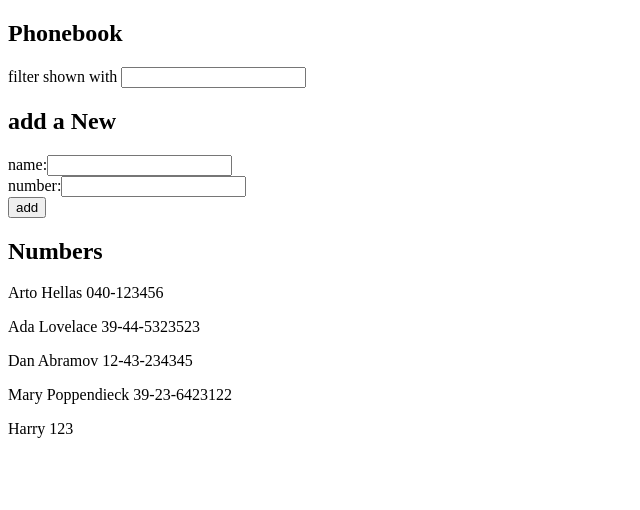
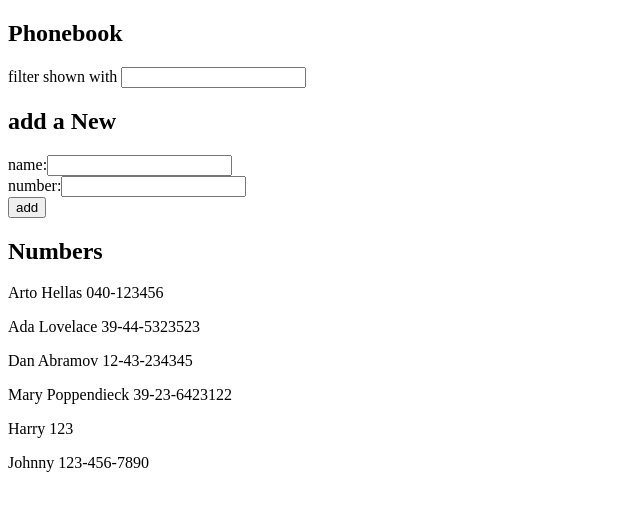
Before and after one commit to morebebop/fso-britton, a React (Create React App) app in the folder part2/phonebook/: page / in a window 1280 px wide. Shown: the top 510 px of the page, without its empty margins (0-640 px from the left). Built offline with nearby package versions, Linux system fonts and the light colour scheme; data requests are answered from the project's data file.

Commit message:
Feat: move backend comm to module persons.js
Exercise 2.13 This commit moves all backend/database communication
functions to a separate module. persons.js

```diff
--- a/part2/phonebook/db.json
+++ b/part2/phonebook/db.json
@@ -24,6 +24,11 @@
       "name": "Harry",
       "number": "123",
       "id": 5
+    },
+    {
+      "name": "Johnny",
+      "number": "123-456-7890",
+      "id": 6
     }
   ]
 }
--- a/part2/phonebook/src/App.js
+++ b/part2/phonebook/src/App.js
@@ -1,8 +1,8 @@
 import { useState, useEffect } from 'react'
 import Filter from './components/Filter'
 import PersonForm from './components/PersonForm'
-import Person from './components/Persons'
-import axios from 'axios'
+import PersonsList from './components/PersonsList'
+import personService from './services/persons'
 
 const App = () => {
   // persons state hook holds the array for a persons name and number
@@ -18,11 +18,10 @@ const App = () => {
   })
 
   useEffect(() => {
-    // console.log('effect')
-    axios
-      .get('http://localhost:3001/persons')
+    // gets the base url and sets the persons object to the response from the database
+    personService
+      .getAll()
       .then(response => {
-        // console.log('promise fulfilled')
         setPersons(response.data)
       })
   }, [])
@@ -48,9 +47,9 @@ const App = () => {
         )
     }
 
-    // adds the person object to the persons database with a post call
-    axios
-      .post('http://localhost:3001/persons', personObject)
+    // adds the new person object to the persons object
+    personService
+      .create(personObject)
       .then(response => {
         setPersons(persons.concat(response.data))
         setNewName('')
@@ -108,7 +107,7 @@ const App = () => {
         handleNumberChange={handleNumberChange}
       />
       <h2>Numbers</h2>
-      <Person persons={persons} search={search}/>
+      <PersonsList persons={persons} search={search}/>
     </div>
   )
 }
--- a/part2/phonebook/src/components/Persons.js
+++ b/part2/phonebook/src/components/PersonsList.js
@@ -1,5 +1,5 @@
 import Filter from './Filter'
-const Persons = ({persons, search}) => {
+const PersonsList = ({persons, search}) => {
     return (
         <div>
             {/* if the search field is empty, then the persons array is display. Otherwise, the search results are displayed */}
@@ -9,4 +9,4 @@ const Persons = ({persons, search}) => {
     )
 }
 
-export default Persons
+export default PersonsList
--- /dev/null
+++ b/part2/phonebook/src/services/persons.js
@@ -0,0 +1,10 @@
+import axios from 'axios'
+const baseUrl = 'http://localhost:3001/persons'
+
+const getAll = () => {return axios.get(baseUrl)}
+
+const create = (newPerson) => {return axios.post(baseUrl, newPerson)}
+
+const update = (id, newPerson) => {return axios.put(`${baseUrl}/${id}`, newPerson)}
+
+export default {getAll, create, update}
```
